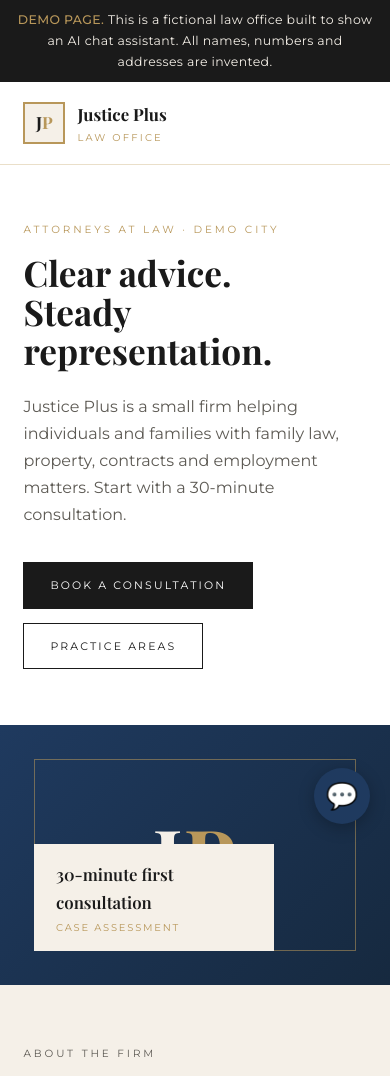
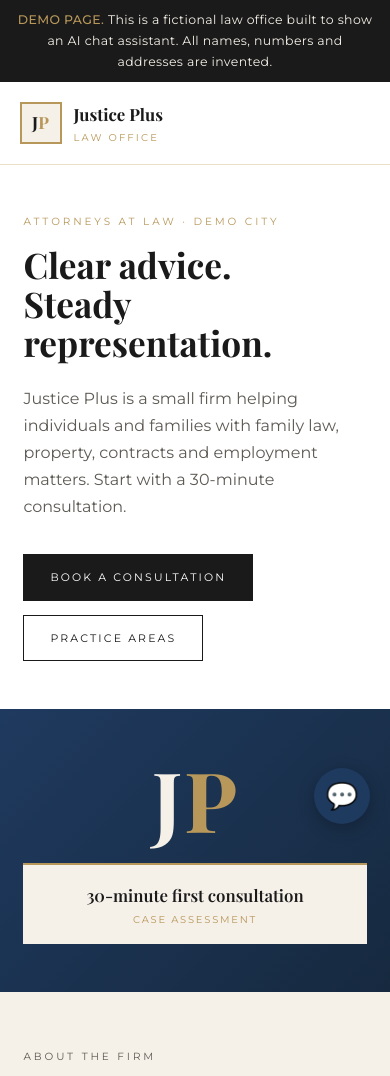
Before and after one commit to mihajlosavovic5-lab/ai-chat-template, a website: page demo/advokat-en.html in a window 390 px wide. Shown: the top 1076 px of the page. Drawn offline with nearby package versions, Linux system fonts and the light colour scheme.

Commit message:
Demo site: clean mobile hero (stacked monogram and badge, no nested frame)
Co-Authored-By: Claude Sonnet 5.5 <noreply@anthropic.com>
Claude-Session: https://claude.ai/code/session_01CaUFbWcpvvShSYZGW2JXTG

```diff
--- a/demo/advokat-en.html
+++ b/demo/advokat-en.html
@@ -96,7 +96,18 @@
     #toTop.show{opacity:1;transform:none;pointer-events:auto}
     #toTop:hover{background:var(--gold);color:#fff}
     @media (prefers-reduced-motion:reduce){#loader,.hero-text>*,.hero-art .big,.badge,.reveal,.loader-mono,.loader-line::after{animation:none!important;transition:none!important;opacity:1!important;transform:none!important}#loader{display:none}}
-    @media(max-width:820px){.hero,.about,.contact{grid-template-columns:1fr}.hero-art{min-height:260px}.hero-text{padding:56px 6vw}nav ul{display:none}section{padding:60px 6vw}}
+    @media(max-width:820px){
+      .hero,.about,.contact{grid-template-columns:1fr}
+      .hero-text{padding:48px 6vw}
+      nav{padding-left:5vw;padding-right:5vw}
+      nav ul{display:none}
+      section{padding:56px 6vw}
+      .hero-art{display:flex;flex-direction:column;align-items:center;justify-content:center;gap:22px;min-height:0;padding:48px 6vw}
+      .hero-art::before{display:none}
+      .hero-art .big{font-size:5.2rem;line-height:1}
+      .badge{position:static;width:100%;max-width:none;text-align:center;border-top:2px solid var(--gold)}
+      #toTop{width:34px;height:34px;background:rgba(255,255,255,.92)}
+    }
   </style>
 </head>
 <body>
```
Also changed, not shown: demo/advokat.html (+12 -1 lines).
